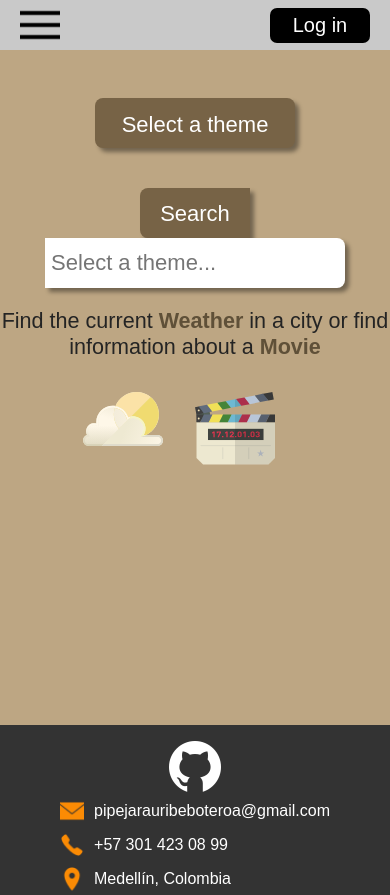
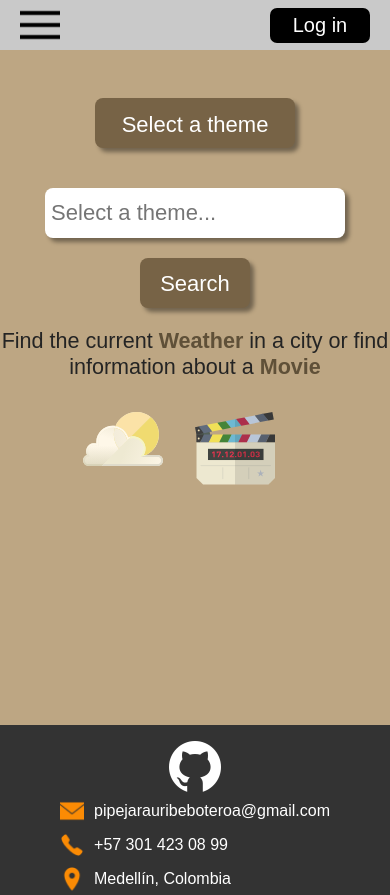
Before and after one commit to Pipeto84/react-ts, a React (Vite) app: page /search in a window 390 px wide. Built offline with nearby package versions, Linux system fonts and the light colour scheme.

Commit message:
search media listo

```diff
--- a/src/styles/SearchPage.css
+++ b/src/styles/SearchPage.css
@@ -140,5 +140,18 @@
     margin: 0 auto 20px auto;
   }
 }
-@media screen and (max-width: 37.5rem) {
+@media screen and (max-width: 420px) {
+  .searcher{
+    display: flex;
+    flex-direction: column-reverse;
+    justify-content: center;
+    align-items: center;
+  }
+  .inputSearch{
+    border-radius: 8px;
+  }
+  .btnSearch{
+    border-radius: 8px;
+    margin-top: 20px;
+  }
 }
```
